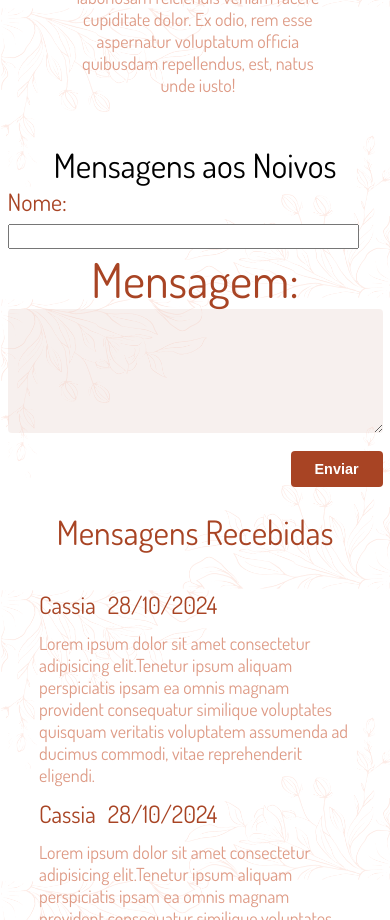
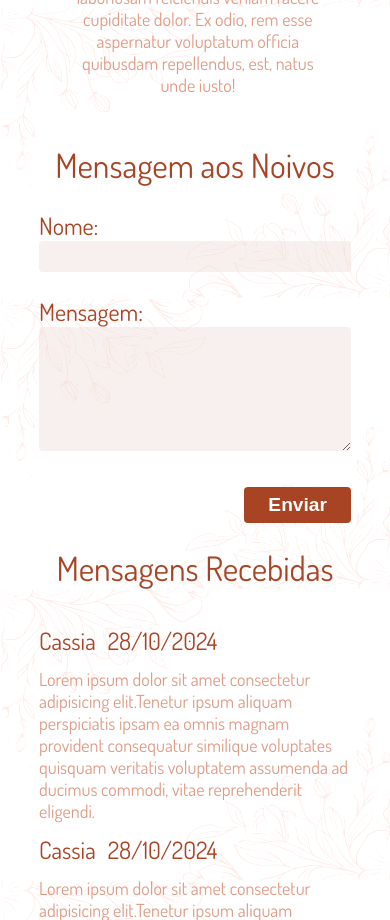
Before and after one commit to paulohlips/my-wedding, a React (Vite) app: page / in a window 390 px wide. Shown: the part 2000-2920 px from the top of the page. Built offline with nearby package versions, Linux system fonts and the light colour scheme.

Commit message:
improving message to fiances on mobile and desktop

```diff
--- a/src/App.tsx
+++ b/src/App.tsx
@@ -3,8 +3,8 @@ import { DressCode } from './sections/DressCode'
 import { Fiances } from './sections/Fiances'
 import { Gifts } from './sections/GiftsList/Gifts'
 import { Godparents } from './sections/Godparents'
-import { Messages } from './sections/Messages'
-import { MessageToFiances } from './sections/MessageToFiances'
+import { Messages } from './sections/Messages/Messages'
+import { MessageToFiances } from './sections/Messages/MessageToFiances'
 import { PresenceConfirmation } from './sections/PresenceConfirmation'
 import { Map } from './sections/Map/Map'
 // import { CheckoutForm } from './sections/Payments/CheckoutForm'
--- a/src/components/SlideWindow/SlideWindow.tsx
+++ b/src/components/SlideWindow/SlideWindow.tsx
@@ -14,7 +14,7 @@ type SlideWindowGeneric = {
 type SlideWindowGenericProps = {
     data: Array<SlideWindowGeneric>
     showButton?: boolean
-    onBuy: (item) => void
+    onBuy?: (item) => void
 }
 
 
--- a/src/sections/MessageToFiances.module.css
+++ /dev/null
@@ -1,74 +0,0 @@
-.form {
-    display: flex;
-    align-items: center;
-    flex-direction: column;
-    padding-top: 2rem;
-}
-
-.messages {
-    font-size: 4rem;
-    text-align: center;
-    color: var(--rust);
-}
-
-.name {
-    color: var(--rust);
-    font-size: 2rem;
-}
-
-.message {
-    color: var(--rust);
-    font-size: 2rem;
-}
-
-.submitButton {
-    padding-inline: 2rem;
-    height: 3rem;
-    background-color: var(--rust);
-    border-radius: 4px;
-    border-width: 0px;
-    margin-top: 1rem;
-    font-size: 1.2rem;
-    font-weight: bold;
-    color: var(--white);
-}
-
-.submitButtonContainer {
-    display: flex;
-    justify-content: flex-end;
-}
-
-.textarea {
-    border-color: var(--peach);
-    box-sizing: content-box;
-    background-color: var(--peachLighter);
-    border-radius: 4px;
-    border-width: 0px;
-    padding: 1rem;
-}
-
-@media (width >= 900px) {
-    .input {
-        font-size: 1.8rem;
-        height: 20px;
-        width: 60vw;
-
-    }
-    .textarea {
-        font-size: 1.8rem;
-        height: 100px;
-        width: 60vw;
-    }
-}
-
-@media (width < 900px) {
-    .input {
-        font-size: 1.5rem;
-        width: 90vw;
-    }
-    .textarea {
-        font-size: 2.5rem;
-        width: 90vw;
-        height: 100px;
-    }
-}
--- /dev/null
+++ b/src/sections/Messages/MessageToFiances.module.css
@@ -0,0 +1,154 @@
+.title {
+  color: var(--rust);
+}
+@media (width >= 900px) {
+  .formContainer {
+    display: flex;
+    align-items: center;
+    flex-direction: column;
+    justify-content: center;
+    padding-top: 2rem;
+    gap: 2rem;
+  }
+
+  .form {
+    display: flex;
+    flex-direction: column;
+    gap: 2rem;
+    width: 600px;
+  }
+
+  .name {
+    display: flex;
+    flex-direction: column;
+    color: var(--rust);
+    font-size: 2rem;
+  }
+
+  .input {
+    border-color: var(--peach);
+    box-sizing: content-box;
+    background-color: var(--peachLighter);
+    border-radius: 4px;
+    border-width: 0px;
+    padding: 0.4rem;
+    font-size: 1.6rem;
+  }
+
+  .messages {
+    color: var(--rust);
+    font-size: 2rem;
+  }
+
+  .message {
+    display: flex;
+    flex-direction: column;
+    color: var(--rust);
+    font-size: 2rem;
+  }
+
+  .submitButton {
+    padding-inline: 2rem;
+    height: 3rem;
+    background-color: var(--rust);
+    border-radius: 4px;
+    border-width: 0px;
+    margin-top: 1rem;
+    font-size: 1.6rem;
+    font-weight: bold;
+    color: var(--white);
+  }
+
+  .submitButtonContainer {
+    display: flex;
+    justify-content: flex-end;
+  }
+
+  .textarea {
+    display: flex;
+    border-color: var(--peach);
+    box-sizing: content-box;
+    background-color: var(--peachLighter);
+    border-radius: 4px;
+    border-width: 0px;
+    padding: 1rem;
+    font-size: 1.6rem;
+    height: 100px;
+  }
+}
+
+@media (width < 900px) {
+  .formContainer {
+    display: flex;
+    align-items: center;
+    flex-direction: column;
+    justify-content: center;
+    padding-top: 2rem;
+    gap: 2rem;
+  }
+
+  .form {
+    display: flex;
+    flex-direction: column;
+    gap: 2rem;
+    width: 80vw;
+  }
+
+  .name {
+    display: flex;
+    flex-direction: column;
+    color: var(--rust);
+    font-size: 2rem;
+  }
+
+  .input {
+    border-color: var(--peach);
+    box-sizing: content-box;
+    background-color: var(--peachLighter);
+    border-radius: 4px;
+    border-width: 0px;
+    padding: 0.4rem;
+    font-size: 1.6rem;
+  }
+
+  .messages {
+    color: var(--rust);
+    font-size: 2rem;
+  }
+
+  .message {
+    display: flex;
+    flex-direction: column;
+    color: var(--rust);
+    font-size: 2rem;
+  }
+
+  .submitButton {
+    padding-inline: 2rem;
+    height: 3rem;
+    background-color: var(--rust);
+    border-radius: 4px;
+    border-width: 0px;
+    margin-top: 1rem;
+    font-size: 1.6rem;
+    font-weight: bold;
+    color: var(--white);
+  }
+
+  .submitButtonContainer {
+    display: flex;
+    justify-content: flex-end;
+  }
+
+  .textarea {
+    display: flex;
+    border-color: var(--peach);
+    box-sizing: content-box;
+    background-color: var(--peachLighter);
+    border-radius: 4px;
+    border-width: 0px;
+    padding: 1rem;
+    font-size: 1.6rem;
+    height: 100px;
+  }
+}
--- a/src/sections/MessageToFiances.tsx
+++ b/src/sections/Messages/MessageToFiances.tsx
@@ -1,22 +1,21 @@
-import { Title } from '../components/Title/Title'
+import { Title } from '../../components/Title/Title'
 import styles from './MessageToFiances.module.css'
 
 export const MessageToFiances = () => {
     return (
-        <div id='MensagemAosNoivos' className={styles.form}>
-            <Title title="Mensagens aos Noivos" />
-            <form>
+        <div id='MensagemAosNoivos' className={styles.formContainer}>
+            <Title title="Mensagem aos Noivos" styles={styles.title} />
+            <form className={styles.form}>
                 <div className={styles.name}>
                     <p>Nome:</p>
-                    <input type="text" className={styles.input}/>
+                    <input type="text" className={styles.input} />
                 </div>
                 <div className={styles.message}>
                     <p className={styles.messages}>Mensagem:</p>
-                    <textarea className={styles.textarea}/>
+                    <textarea className={styles.textarea} />
                 </div>
                 <div className={styles.submitButtonContainer}>
                     <button className={styles.submitButton} type="submit">Enviar</button>
-
                 </div>
             </form>
         </div>
--- a/src/sections/Messages.tsx
+++ b/src/sections/Messages/Messages.tsx
@@ -1,4 +1,4 @@
-import { Title } from '../components/Title/Title'
+import { Title } from '../../components/Title/Title'
 import styles from "./Messages.module.css"
 
 export const Messages = () => {
```
Also changed, not shown: src/sections/Messages/Messages.module.css (renamed from src/sections/Messages.module.css).
